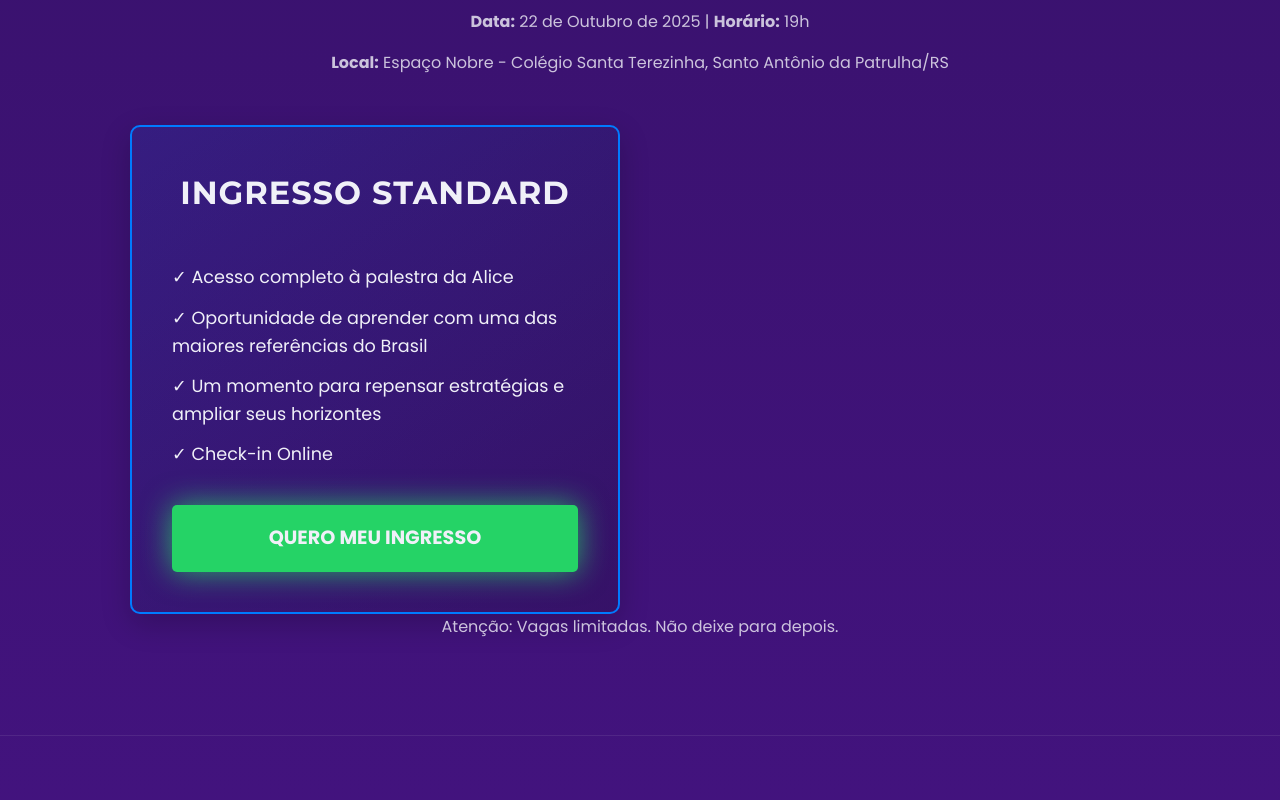
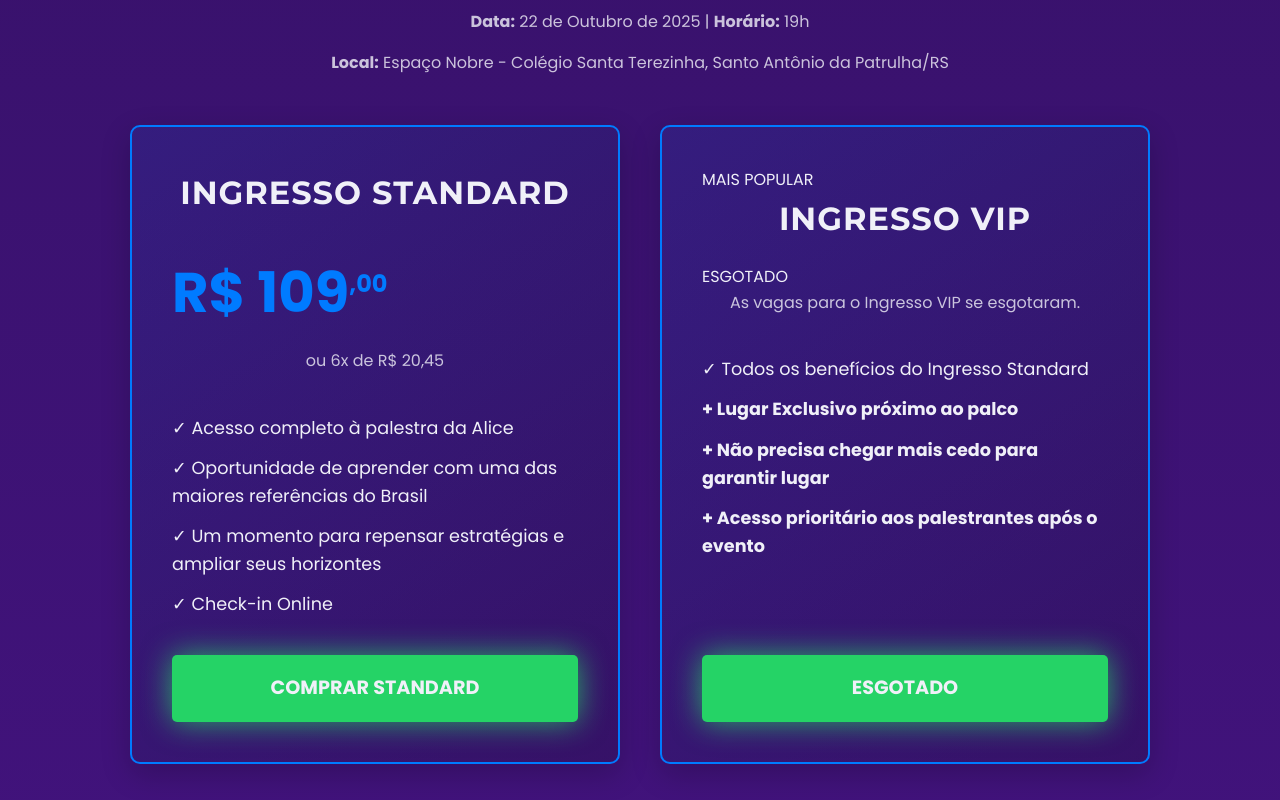
Before and after one commit to somoslidera/alicesalazar, a plain HTML site: page index.html in a window 1280 px wide. Shown: the part 4840-5640 px from the top of the page. Drawn offline with Linux system fonts and the light colour scheme; a script that the page names is missing.

Commit message:
Update pricing section for event tickets

```diff
--- a/index.html
+++ b/index.html
@@ -787,7 +787,7 @@
             </div>
         </section>
 
-        <section class="price-section" id="precos">
+               <section class="price-section" id="precos">
             <div class="container fade-in-element">
                 <h2>Garanta seu lugar na transformação do seu negócio.</h2>
                 <p><strong>Data:</strong> 22 de Outubro de 2025 | <strong>Horário:</strong> 19h</p>
@@ -796,18 +796,29 @@
                 <div class="price-grid">
                     <div class="price-block">
                         <h3>Ingresso STANDARD</h3>
+                        <div class="price">R$ 109<span class="cents">,00</span></div>
+                        <p>ou 6x de R$ 20,45</p>
                         <ul>
                             <li>✓ Acesso completo à palestra da Alice</li>
                             <li>✓ Oportunidade de aprender com uma das maiores referências do Brasil</li>
                             <li>✓ Um momento para repensar estratégias e ampliar seus horizontes</li>
                             <li>✓ Check-in Online</li>
                         </ul>
-                        <a href="#" id="open-popup-button" class="cta-button">Quero Meu Ingresso</a>
+                        <a href="https://pay.kiwify.com.br/NBLin9i" target="_blank" class="cta-button">Comprar Standard</a>
                     </div>
-
-
-
-                </div>
+<div class="price-block sold-out">
+    <div class="popular-badge">MAIS POPULAR</div>
+    <h3>Ingresso VIP</h3>
+    <div class="sold-out-badge">ESGOTADO</div>
+    <p>As vagas para o Ingresso VIP se esgotaram.</p>
+    <ul>
+        <li>✓ Todos os benefícios do Ingresso Standard</li>
+        <li><strong>+ Lugar Exclusivo próximo ao palco</strong></li>
+        <li><strong>+ Não precisa chegar mais cedo para garantir lugar</strong></li>
+        <li><strong>+ Acesso prioritário aos palestrantes após o evento</strong></li>
+    </ul>
+    <a href="#" class="cta-button disabled" disabled>ESGOTADO</a>
+</div>
 
                 <div class="final-cta text-center">
                     <p class="scarcity-text">Atenção: Vagas limitadas. Não deixe para depois.</p>
```
